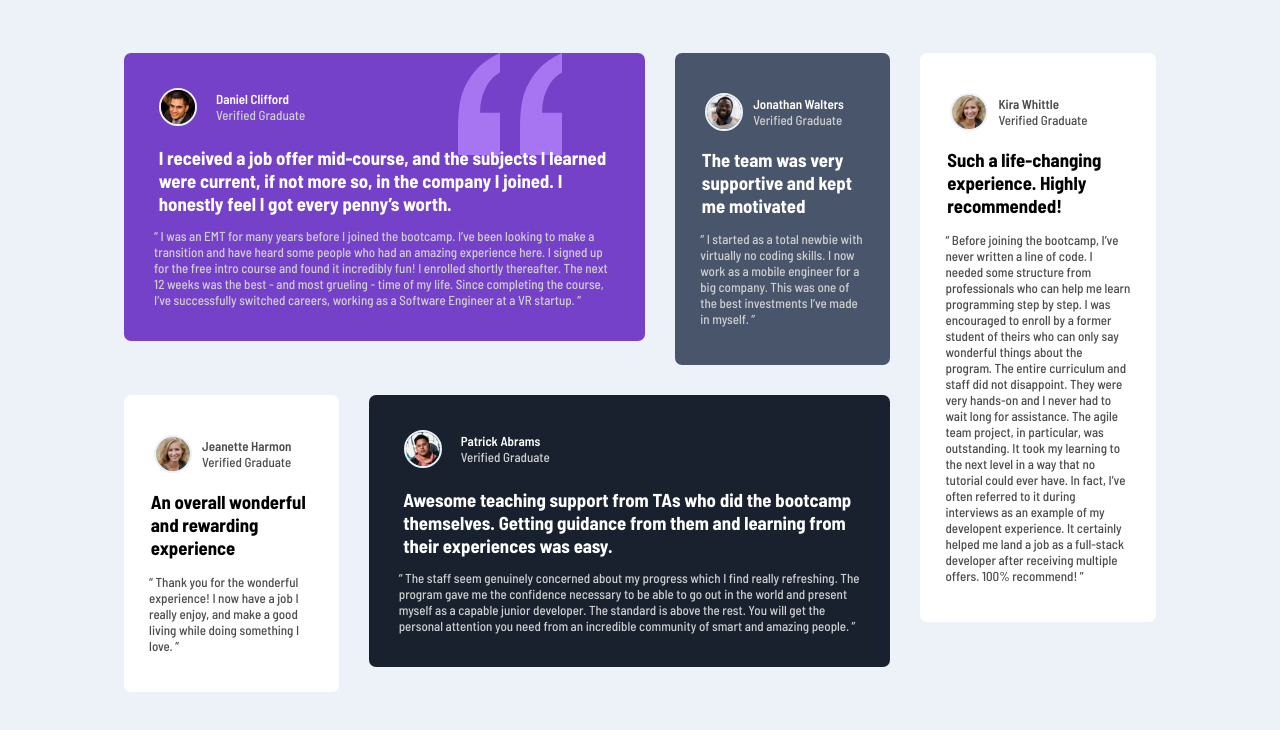
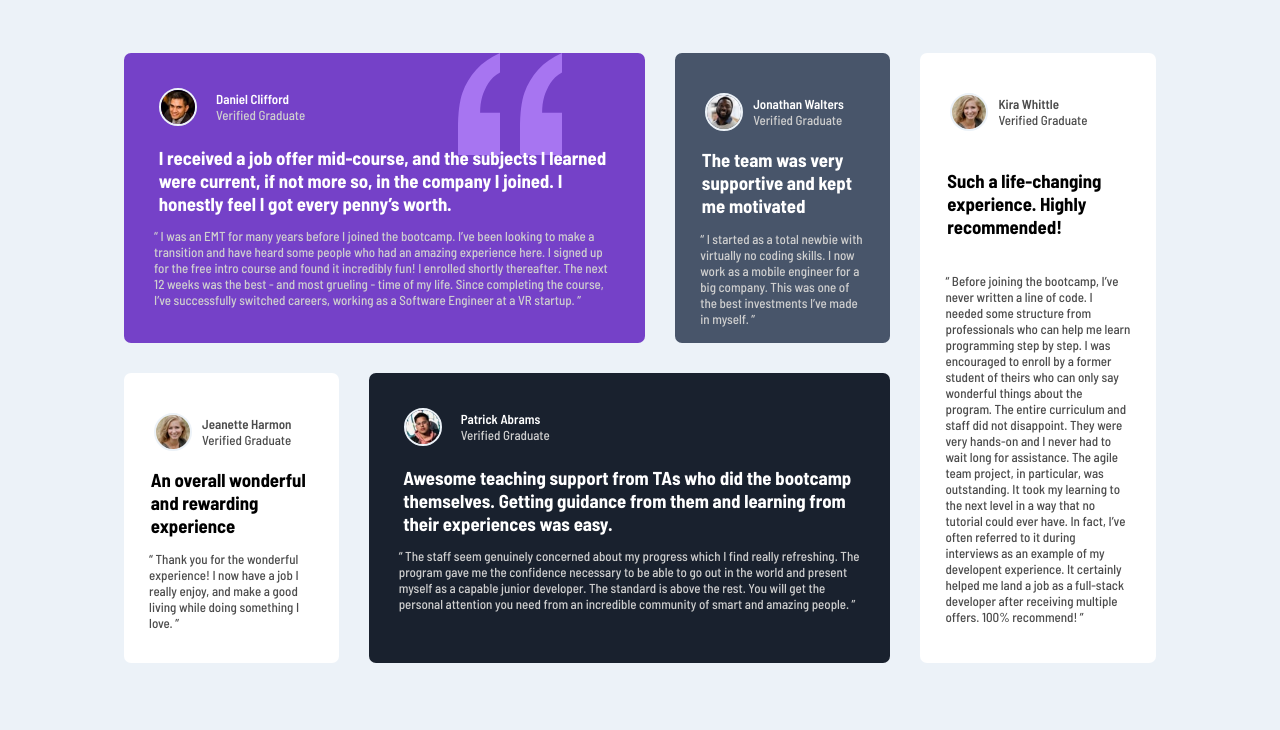
Before and after one commit to Mojioo99/testimonials-grid, a plain HTML site: page index.html in a window 1280 px wide. Drawn offline with Linux system fonts and the light colour scheme.

Commit message:
modify heights

```diff
--- a/index.html
+++ b/index.html
@@ -29,7 +29,7 @@
 
         .container {
             width: 100%;
-            min-height: 650px;
+            height: 700px;
             display: flex;
 
             padding: 30px;
@@ -89,7 +89,7 @@
 
         .right {
             width: 25%;
-            height: 100%;
+            min-height: 100%;
             padding: 15px;
             border: none;
         }
```
